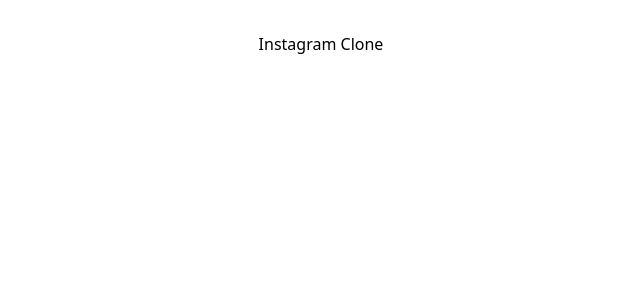
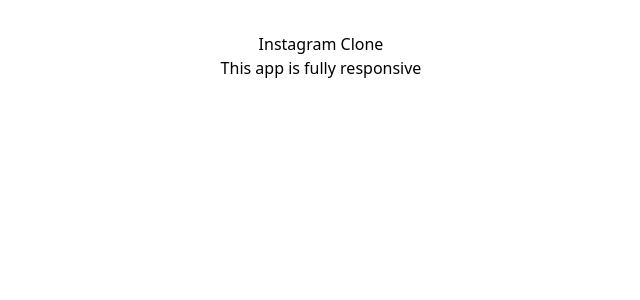
Before and after one commit to manihustler03/CloneApp, a React (Vite) app in the folder front-end/: page / in a window 1280 px wide. Shown: the top 300 px of the page, without its empty margins (319-959 px from the left). Built offline with nearby package versions, Linux system fonts and the light colour scheme.

Commit message:
Update App.jsx

```diff
--- a/front-end/src/App.jsx
+++ b/front-end/src/App.jsx
@@ -7,6 +7,7 @@
       <h1 className="text-3xl font-bold  bg-gradient-to-r from-red-600  to-yellow-400 inline-block text-transparent bg-clip-text">
       Instagram Clone
     </h1>
+    <p>This app is fully responsive</p>
     </>
   )
 }
```
